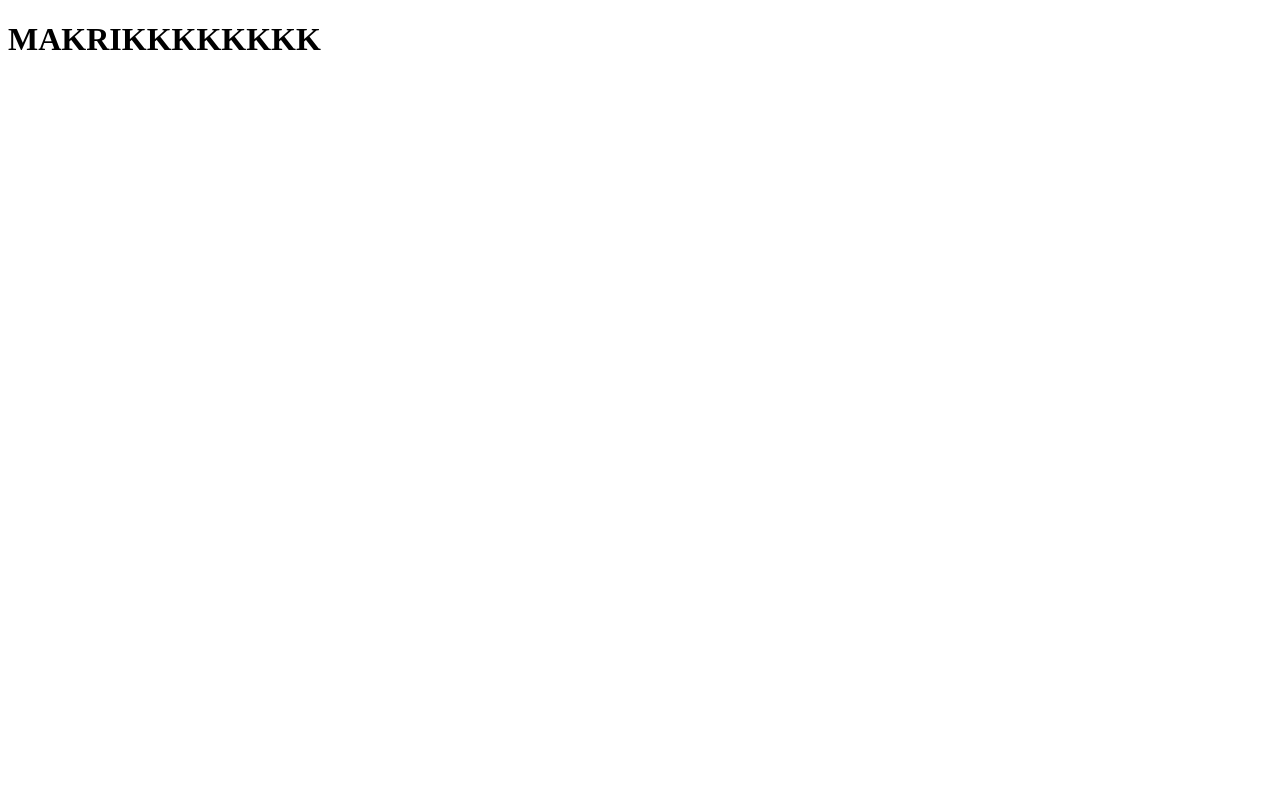
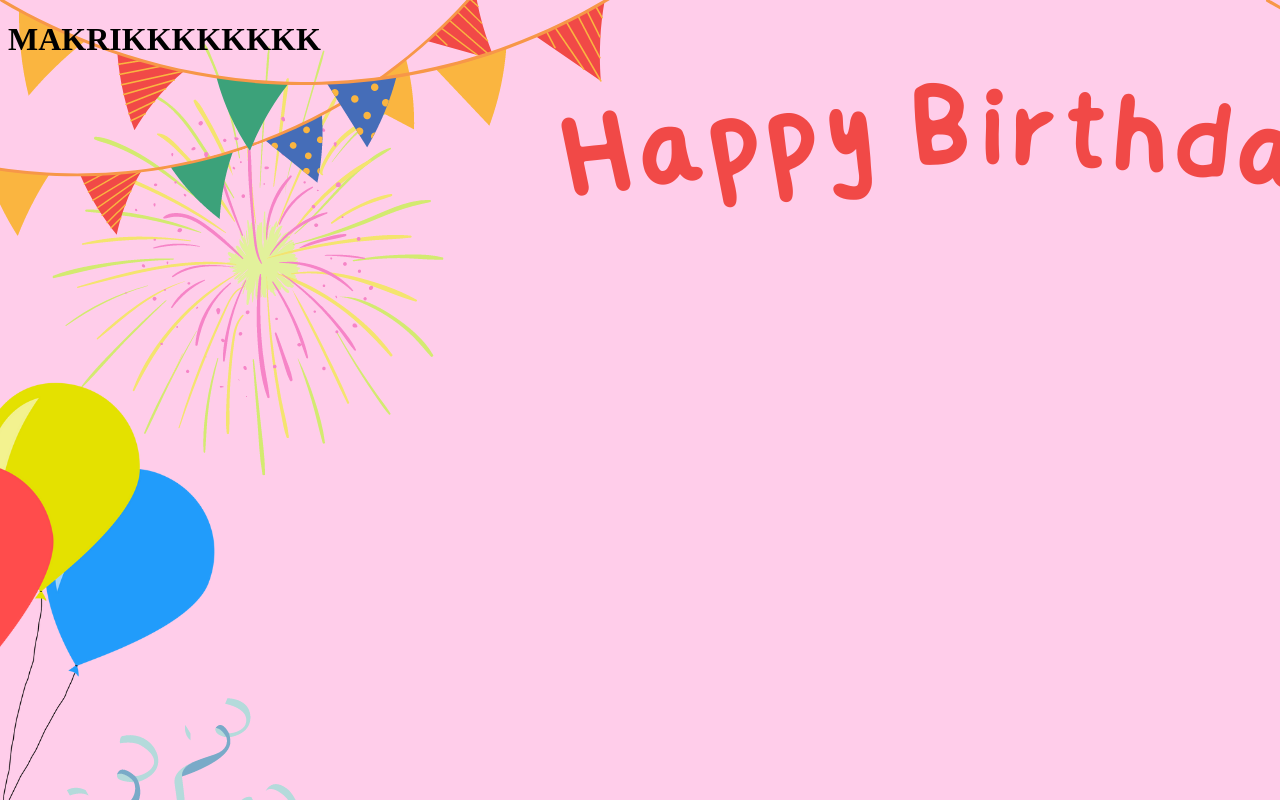
Before and after one commit to Haruspex21/andhika.github.io, a plain HTML site: page index.html in a window 1280 px wide. Drawn offline with Linux system fonts and the light colour scheme.

Commit message:
Add files via upload

```diff
--- a/index.html
+++ b/index.html
@@ -4,6 +4,7 @@
     <meta charset="UTF-8">
     <meta http-equiv="X-UA-Compatible" content="IE=edge">
     <meta name="viewport" content="width=device-width, initial-scale=1.0">
+    <link rel="stylesheet" href="style.css">
     <title>Halaman Utama</title>
 </head>
 <body>
--- /dev/null
+++ b/style.css
@@ -0,0 +1,3 @@
+body{
+    background-image:url(/Pink\ Red\ Colorful\ Birthday\ Zoom\ Virtual\ Background.png);
+}
```
Also changed, not shown: Pink Red Colorful Birthday Zoom Virtual Background.png (added).
